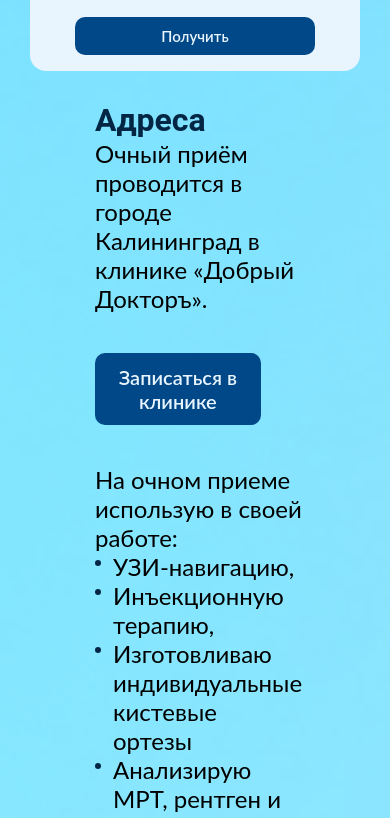
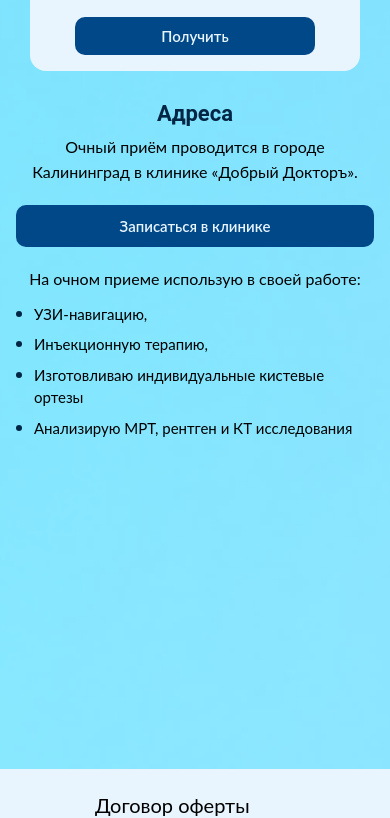
Before and after one commit to Nadya-Semyonova/doctorSavelieva, a React (Vite) app: page / in a window 390 px wide. Shown: the part 4579-5397 px from the top of the page. Built offline with nearby package versions, Linux system fonts and the light colour scheme.

Commit message:
mobile:address

```diff
--- a/src/sections/Address/Address.module.css
+++ b/src/sections/Address/Address.module.css
@@ -76,3 +76,200 @@
   border-radius: 16px;
   overflow: hidden;
 }
+
+/* ========== TABLET: < 1440px ========== */
+@media (max-width: 1439px) {
+  .address {
+    padding: 0 40px 80px;
+    gap: 24px;
+  }
+
+  .title {
+    font-size: clamp(1.5rem, 4vw, var(--font-size-h2));
+  }
+
+  .content {
+    grid-template-columns: 1fr 1fr;
+    gap: 40px;
+  }
+
+  .info {
+    gap: 32px;
+    font-size: clamp(1.125rem, 2.5vw, var(--font-size-text));
+  }
+
+  .text {
+    line-height: 1.5;
+  }
+
+  .action {
+    width: 100%;
+    max-width: 320px;
+    padding-block: 12px;
+    font-size: clamp(1rem, 2.5vw, var(--font-size-small));
+  }
+
+  .textSecondary {
+    font-size: clamp(1.125rem, 2.5vw, var(--font-size-text));
+  }
+
+  .textSecondary p {
+    margin-bottom: 16px;
+    line-height: 1.5;
+  }
+
+  .list li {
+    padding-left: 16px;
+    margin-bottom: 12px;
+    line-height: 1.5;
+    /* 🔥 Разрешаем перенос без тире */
+    overflow-wrap: break-word;
+    word-break: normal;
+    hyphens: none;
+    -webkit-hyphens: none;
+    -ms-hyphens: none;
+  }
+
+  .list li::before {
+    top: 10px;
+    width: 6px;
+    height: 6px;
+  }
+
+  .map {
+    height: 350px;
+  }
+}
+
+/* ========== MOBILE: < 768px ========== */
+@media (max-width: 767px) {
+  .address {
+    padding: 0 20px 60px;
+    gap: 20px;
+  }
+
+  .title {
+    font-size: 1.5rem;
+    text-align: center;
+    margin-bottom: 8px;
+  }
+
+  .content {
+    /* 🔥 Одна колонка: текст сверху, карта снизу */
+    grid-template-columns: 1fr;
+    gap: 32px;
+  }
+
+  .info {
+    gap: 24px;
+    font-size: 1.125rem;
+  }
+
+  .text {
+    line-height: 1.6;
+    text-align: center;
+  }
+
+  .action {
+    width: 100%;
+    max-width: 280px;
+    margin-inline: auto;
+    padding-block: 14px;
+    font-size: 1rem;
+    display: block;
+  }
+
+  .textSecondary {
+    font-size: 1.0625rem;
+  }
+
+  .textSecondary p {
+    margin-bottom: 12px;
+    text-align: center;
+  }
+
+  .list {
+    text-align: left;
+    max-width: 400px;
+    margin-inline: auto;
+    padding-left: 0;
+  }
+
+  .list li {
+    padding-left: 20px;
+    margin-bottom: 10px;
+    line-height: 1.5;
+    /* 🔥 Перенос слов без тире */
+    overflow-wrap: break-word;
+    word-break: normal;
+    hyphens: none;
+    -webkit-hyphens: none;
+    -ms-hyphens: none;
+  }
+
+  .list li::before {
+    top: 9px;
+    left: 0;
+    width: 6px;
+    height: 6px;
+  }
+
+  .map {
+    height: 300px;
+    border-radius: 12px;
+  }
+}
+
+/* ========== SMALL MOBILE: < 480px ========== */
+@media (max-width: 479px) {
+  .address {
+    padding: 0 16px 48px;
+  }
+
+  .title {
+    font-size: 1.375rem;
+  }
+
+  .content {
+    gap: 24px;
+  }
+
+  .info {
+    gap: 20px;
+    font-size: 1rem;
+  }
+
+  .text {
+    font-size: 1rem;
+    line-height: 1.6;
+  }
+
+  .action {
+    padding-block: 12px;
+    font-size: 0.9375rem;
+    max-width: 100%;
+  }
+
+  .textSecondary {
+    font-size: 1rem;
+  }
+
+  .textSecondary p {
+    font-size: 1rem;
+  }
+
+  .list li {
+    font-size: 0.9375rem;
+    padding-left: 18px;
+    margin-bottom: 8px;
+  }
+
+  .list li::before {
+    top: 8px;
+  }
+
+  .map {
+    height: 250px;
+    border-radius: 10px;
+  }
+}
--- a/src/shared/ui/Map/Map.module.css
+++ b/src/shared/ui/Map/Map.module.css
@@ -23,3 +23,49 @@
   font-size: 16px;
   color: var(--color-text-primary);
 }
+/* ========== TABLET: < 1440px ========== */
+@media (max-width: 1439px) {
+  .wrapper {
+    max-width: 100%;
+    height: 400px;
+  }
+
+  .placeholder {
+    font-size: 14px;
+  }
+}
+
+/* ========== MOBILE: < 768px ========== */
+@media (max-width: 767px) {
+  .wrapper {
+    height: 300px;
+    border-radius: 12px;
+  }
+
+  .placeholder {
+    font-size: 14px;
+  }
+}
+
+/* ========== SMALL MOBILE: < 480px ========== */
+@media (max-width: 479px) {
+  .wrapper {
+    height: 250px;
+    border-radius: 10px;
+  }
+
+  .placeholder {
+    font-size: 13px;
+  }
+}
+
+/* ========== Адаптивная высота через aspect-ratio (опционально) ========== */
+/* Если хотите, чтобы карта сохраняла пропорции, замените height на: */
+@supports (aspect-ratio: 16 / 9) {
+  @media (max-width: 767px) {
+    .wrapper {
+      height: auto;
+      aspect-ratio: 16 / 9;
+    }
+  }
+}
```
